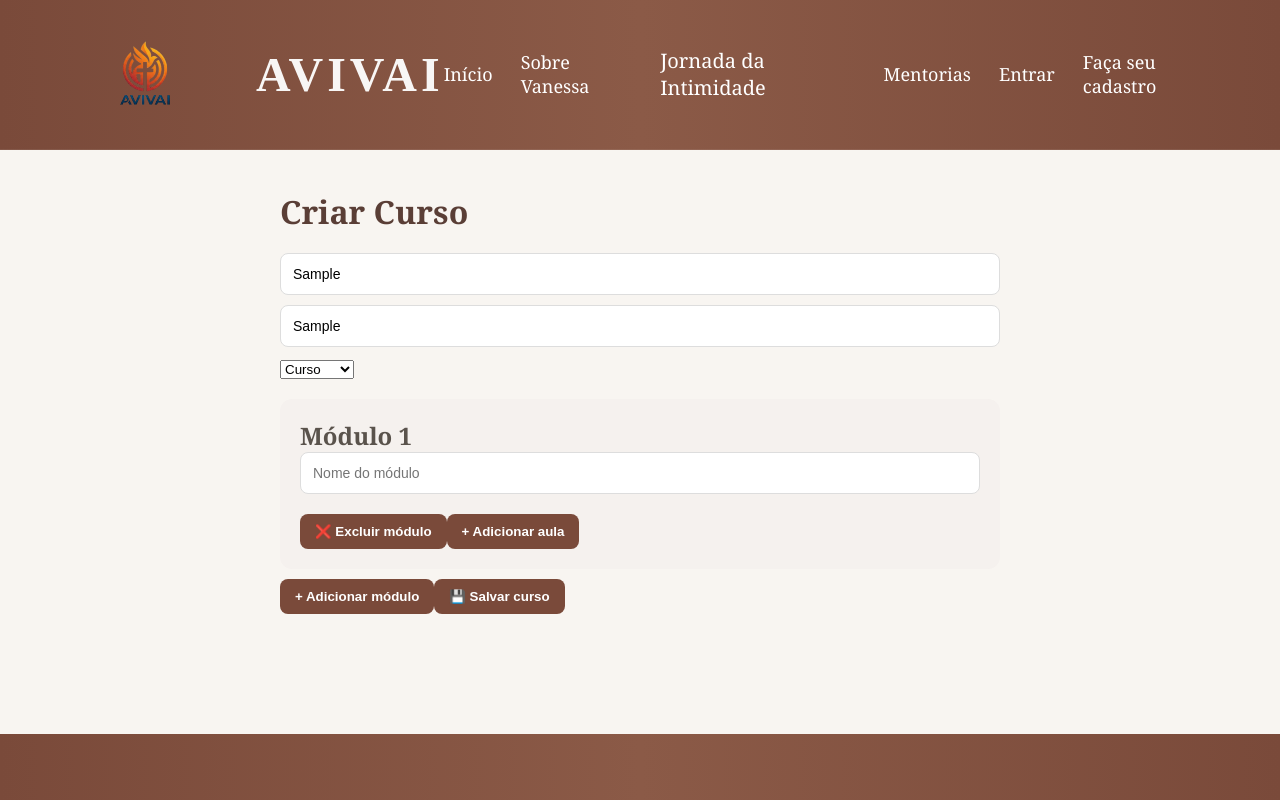
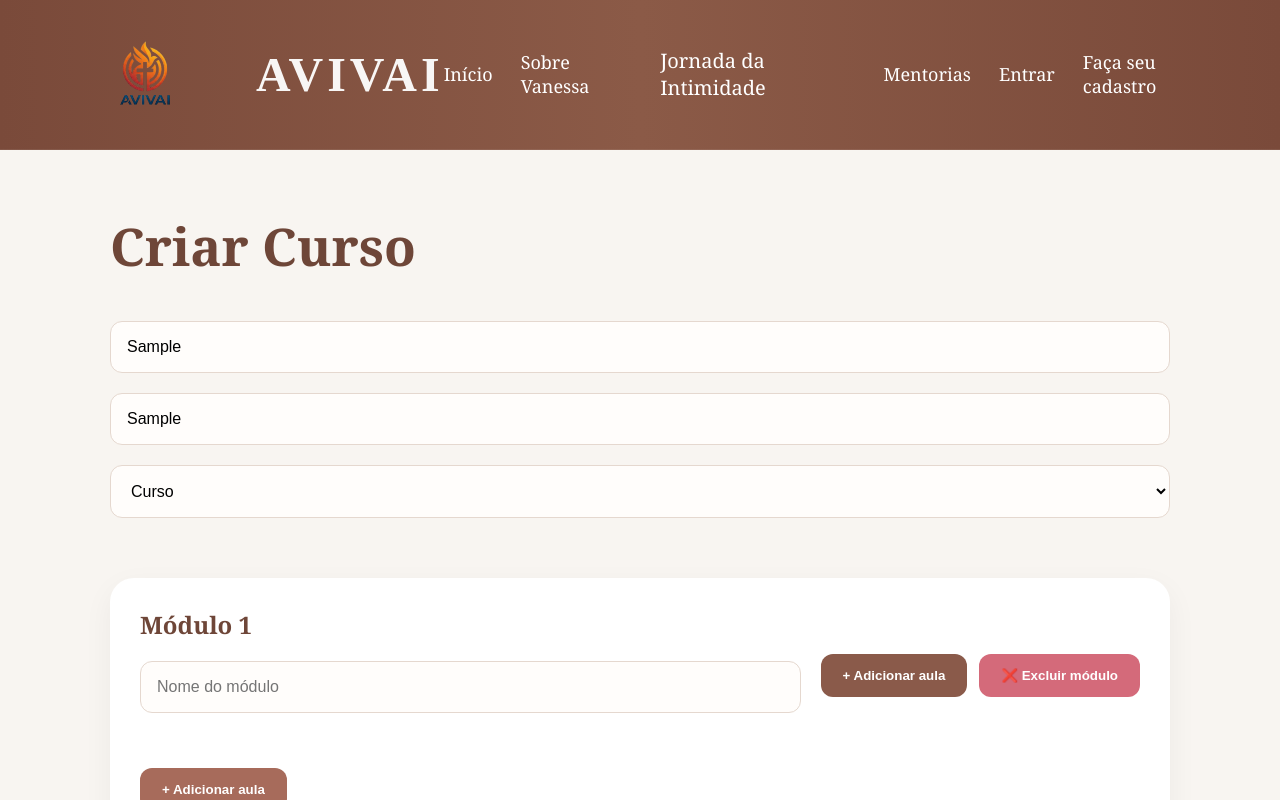
Before and after one commit to Mayra727/avivai-frontend, a React (Vite) app: page /criar-curso in a window 1280 px wide. Both pictures are taken after typing "Sample", "Sample" into the empty fields and a click on the button "+ Adicionar módulo". Shown: the top 800 px of the page. Built offline with nearby package versions, Linux system fonts and the light colour scheme.

Commit message:
feat: restore premium modular course builder layout

```diff
--- a/src/pages/CreateCourse.css
+++ b/src/pages/CreateCourse.css
@@ -24,11 +24,64 @@ input {
   margin-top: 20px;
 }
 
-.lesson {
-  background: white;
-  padding: 15px;
-  border-radius: 10px;
-  margin-top: 10px;
+.lesson{
+
+  display:flex;
+
+  gap:14px;
+
+  align-items:center;
+
+  background:#FFF;
+
+  border:1px solid #EEE3DB;
+
+  padding:16px;
+
+  border-radius:18px;
+
+  margin-bottom:18px;
+
+  flex-wrap:wrap;
+
+}
+
+.lesson input[type="text"]{
+
+  flex:2;
+
+  min-width:220px;
+
+}
+
+.lesson select{
+
+  width:160px;
+
+}
+
+.lesson input[type="file"]{
+
+  flex:1;
+
+  min-width:220px;
+
+}
+
+.lesson button{
+
+  background:#C86B7B;
+
+  white-space:nowrap;
+
+}
+
+.module > button{
+
+  margin-right:12px;
+
+  margin-top:10px;
+
 }
 
 button {
@@ -47,3 +100,184 @@ button {
   padding: 15px;
   font-weight: bold;
 }
+
+.create-course{
+
+  max-width:1100px;
+
+  margin:0 auto;
+
+  padding:60px 20px;
+
+}
+
+.create-course h1{
+
+  font-size:52px;
+
+  color:#6E4638;
+
+  margin-bottom:40px;
+
+}
+
+.create-course input,
+.create-course select,
+.create-course textarea{
+
+  width:100%;
+
+  padding:16px;
+
+  border-radius:12px;
+
+  border:1px solid #E5D8CF;
+
+  margin-bottom:20px;
+
+  background:#FFFDFB;
+
+  font-size:16px;
+
+}
+
+.module{
+
+  background:white;
+
+  border-radius:24px;
+
+  padding:30px;
+
+  margin-top:40px;
+
+  box-shadow:
+  0 10px 30px rgba(0,0,0,0.05);
+
+}
+
+.module h2{
+
+  color:#6E4638;
+
+  margin-bottom:20px;
+
+}
+
+.lesson{
+
+  display:grid;
+
+  grid-template-columns:
+  1.5fr
+  1fr
+  1fr
+  auto;
+
+  gap:15px;
+
+  align-items:center;
+
+  background:#FAF7F4;
+
+  padding:20px;
+
+  border-radius:18px;
+
+  margin-bottom:20px;
+
+}
+
+.lesson button{
+
+  height:55px;
+
+}
+
+.create-course button{
+
+  padding:14px 22px;
+
+  border:none;
+
+  border-radius:12px;
+
+  background:#A76B5B;
+
+  color:white;
+
+  font-weight:600;
+
+  cursor:pointer;
+
+  transition:0.3s;
+
+}
+
+.create-course button:hover{
+
+  opacity:0.9;
+
+}
+
+textarea{
+
+  min-height:160px;
+
+  resize:none;
+
+}
+
+@media(max-width:900px){
+
+  .lesson{
+
+    grid-template-columns:1fr;
+
+  }
+
+}
+
+.module-header{
+
+  display:flex;
+
+  justify-content:space-between;
+
+  align-items:center;
+
+  margin-bottom:25px;
+
+  gap:20px;
+
+  flex-wrap:wrap;
+
+}
+
+.module-title{
+
+  flex:1;
+
+}
+
+.module-actions{
+
+  display:flex;
+
+  gap:12px;
+
+  flex-wrap:wrap;
+
+}
+
+.remove-module{
+
+  background:#D46A7A !important;
+
+}
+
+.add-lesson{
+
+  background:#8A5A4A !important;
+
+}
--- a/src/pages/CreateCourse.tsx
+++ b/src/pages/CreateCourse.tsx
@@ -329,7 +329,13 @@ return (
     {modules.map((module, mIndex) => (
       <div key={mIndex} className="module">
 
-        <h2>Módulo {mIndex + 1}</h2>
+<div className="module-header">
+
+  <div className="module-title">
+
+    <h2>
+      Módulo {mIndex + 1}
+    </h2>
 
     <input
       placeholder="Nome do módulo"
@@ -342,14 +348,38 @@ return (
       }
     />
 
+  </div>
+
+<div className="module-actions">
+
   <button
-          onClick={() => removeModule(mIndex)}
+    className="add-lesson"
+    onClick={() =>
+      addLesson(mIndex)
+    }
+  >
+    + Adicionar aula
+  </button>
+
+  <button
+    className="remove-module"
+    onClick={() =>
+      removeModule(mIndex)
+    }
   >
     ❌ Excluir módulo
   </button>
 
+</div>
+
+</div>
+
 {module.lessons.map((lesson, lIndex) => (
-          <div key={lIndex} className="lesson">
+
+  <div
+    key={lIndex}
+    className="lesson"
+  >
 
     {/* NOME DA AULA */}
 
```
Lines whose indentation alone changed are shown as unchanged.
